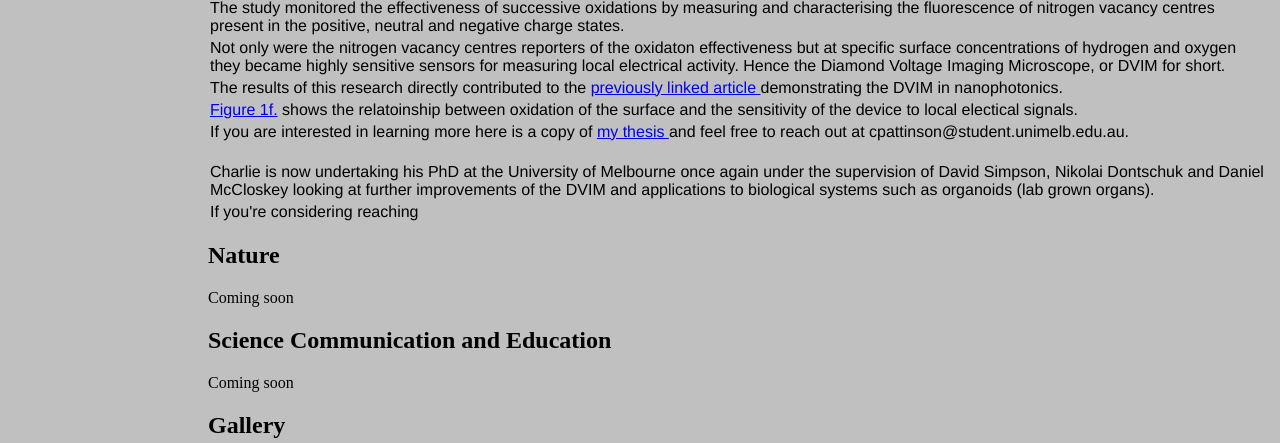
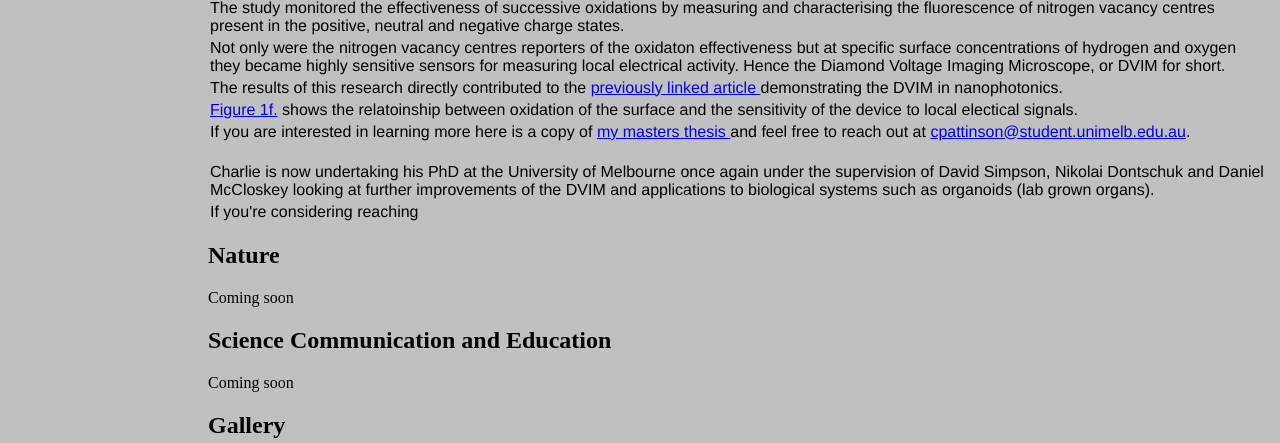
Before and after one commit to CharliePattinson/CharliePattinson.github.io, a plain HTML site: page index.html in a window 1280 px wide. Shown: the part 1555-1998 px from the top of the page. Drawn offline with Linux system fonts and the light colour scheme.

Commit message:
add mailto

```diff
--- a/index.html
+++ b/index.html
@@ -67,7 +67,7 @@
       <a href="https://www.nature.com/articles/s41566-022-01064-1/figures/1" target="_blank"> Figure 1f.</a> shows the relatoinship between oxidation of the surface and the sensitivity of the device to local electical signals.
     </p>
     <p class="paragraph">
-      If you are interested in learning more here is a copy of <a href="./files/Electrochemical_tuning_of_a_diamond_voltage_sensor.pdf" target="_blank"> my thesis </a> and feel free to reach out at cpattinson@student.unimelb.edu.au.
+      If you are interested in learning more here is a copy of <a href="./files/Electrochemical_tuning_of_a_diamond_voltage_sensor.pdf" target="_blank"> my masters thesis </a> and feel free to reach out at <a href="mailto:cpattinson@student.unimelb.edu.au">cpattinson@student.unimelb.edu.au</a>.
     </p>
   <br>
   <p class="paragraph">
```
